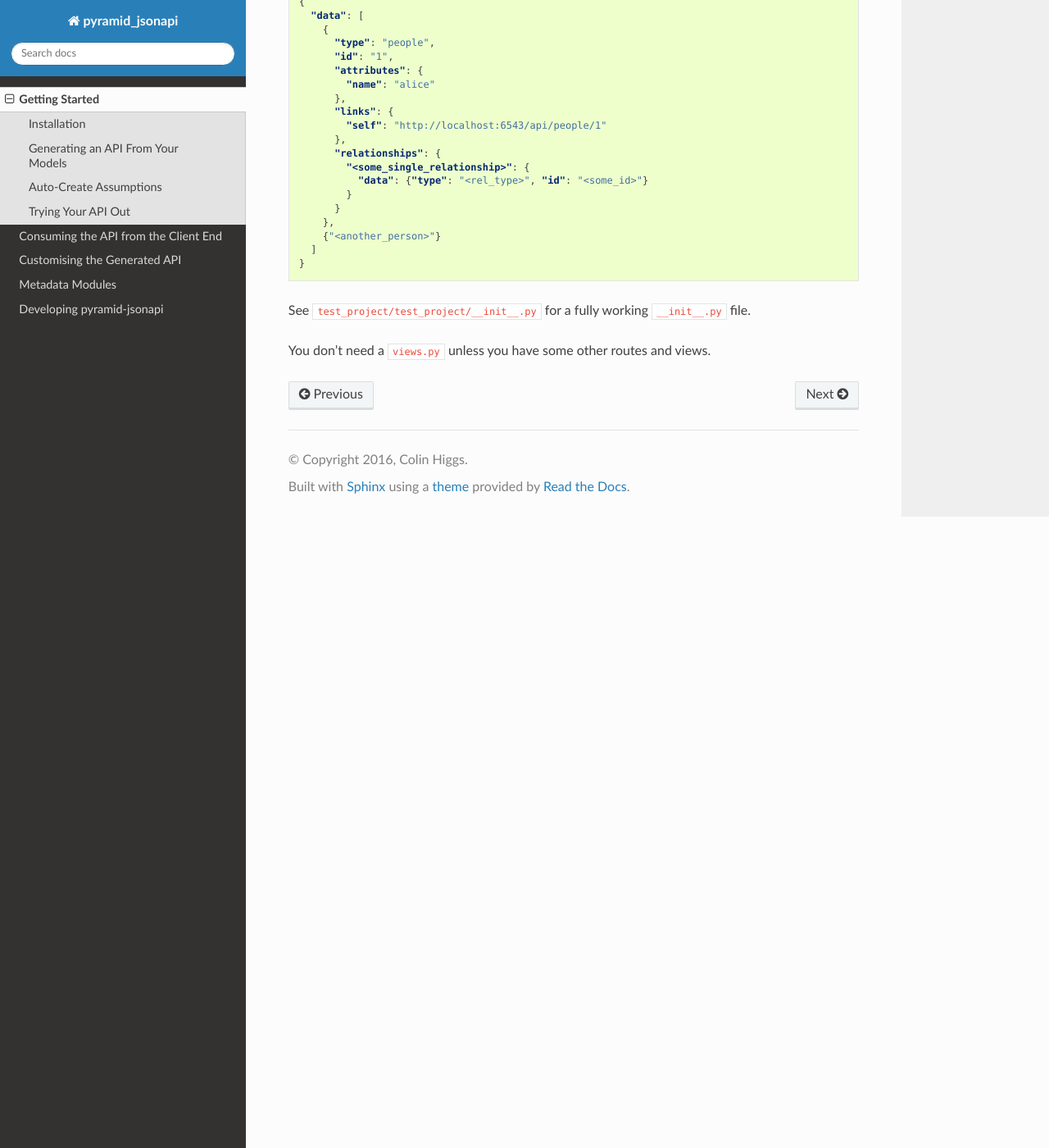
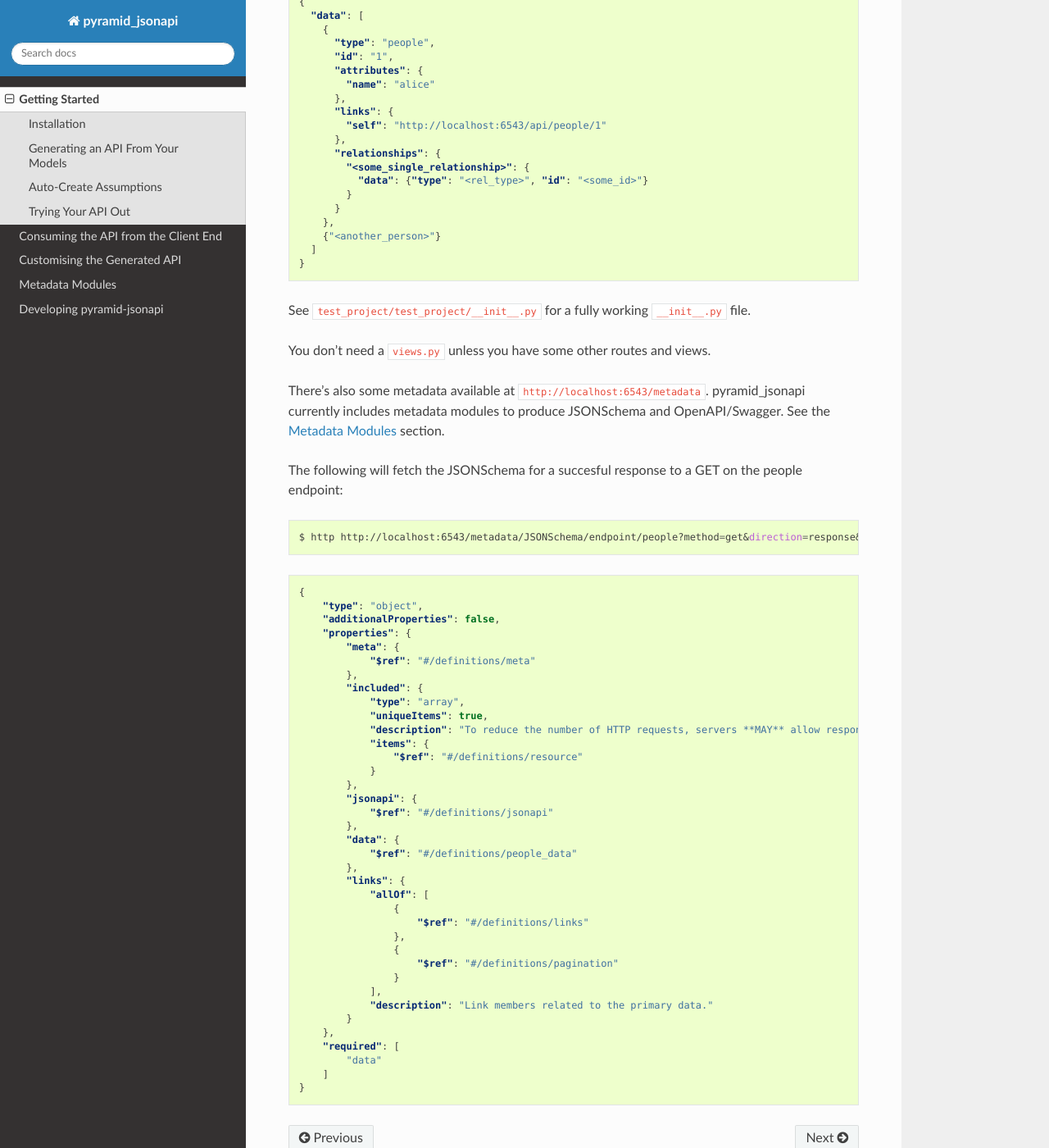
Before and after one commit to colinhiggs/pyramid-jsonapi, a Sphinx documentation site: the page built from docs/source/api-creation.rst, in a window 1280 px wide and 1400 px high, scrolled down 2532 px. Shown: the whole window at 82% size. Built offline with Sphinx 7.4.7 and the Read the Docs theme 2.0.0, drawn with Linux system fonts in a browser that asks for light colours; pages that are not in the unit, such as notebooks, are missing from menus.

Commit message:
Pointer to metadata in getting started.

```diff
--- a/docs/source/api-creation.rst
+++ b/docs/source/api-creation.rst
@@ -161,3 +161,54 @@ See ``test_project/test_project/__init__.py`` for a fully working
 ``__init__.py`` file.
 
 You don't need a ``views.py`` unless you have some other routes and views.
+
+There's also some metadata available at ``http://localhost:6543/metadata``.
+pyramid_jsonapi currently includes metadata modules to produce JSONSchema and
+OpenAPI/Swagger. See the :ref:`metadata` section.
+
+The following will fetch the JSONSchema for a succesful response to a GET on the
+people endpoint:
+
+.. code-block:: bash
+
+  $ http http://localhost:6543/metadata/JSONSchema/endpoint/people?method=get&direction=response&code=200
+
+.. code-block:: json
+
+  {
+      "type": "object",
+      "additionalProperties": false,
+      "properties": {
+          "meta": {
+              "$ref": "#/definitions/meta"
+          },
+          "included": {
+              "type": "array",
+              "uniqueItems": true,
+              "description": "To reduce the number of HTTP requests, servers **MAY** allow responses that include related resources along with the requested primary resources. Such responses are called \"compound documents\".",
+              "items": {
+                  "$ref": "#/definitions/resource"
+              }
+          },
+          "jsonapi": {
+              "$ref": "#/definitions/jsonapi"
+          },
+          "data": {
+              "$ref": "#/definitions/people_data"
+          },
+          "links": {
+              "allOf": [
+                  {
+                      "$ref": "#/definitions/links"
+                  },
+                  {
+                      "$ref": "#/definitions/pagination"
+                  }
+              ],
+              "description": "Link members related to the primary data."
+          }
+      },
+      "required": [
+          "data"
+      ]
+  }
--- a/docs/source/metadata.rst
+++ b/docs/source/metadata.rst
@@ -1,3 +1,5 @@
+.. _metadata:
+
 Metadata Modules
 ================
 
```
